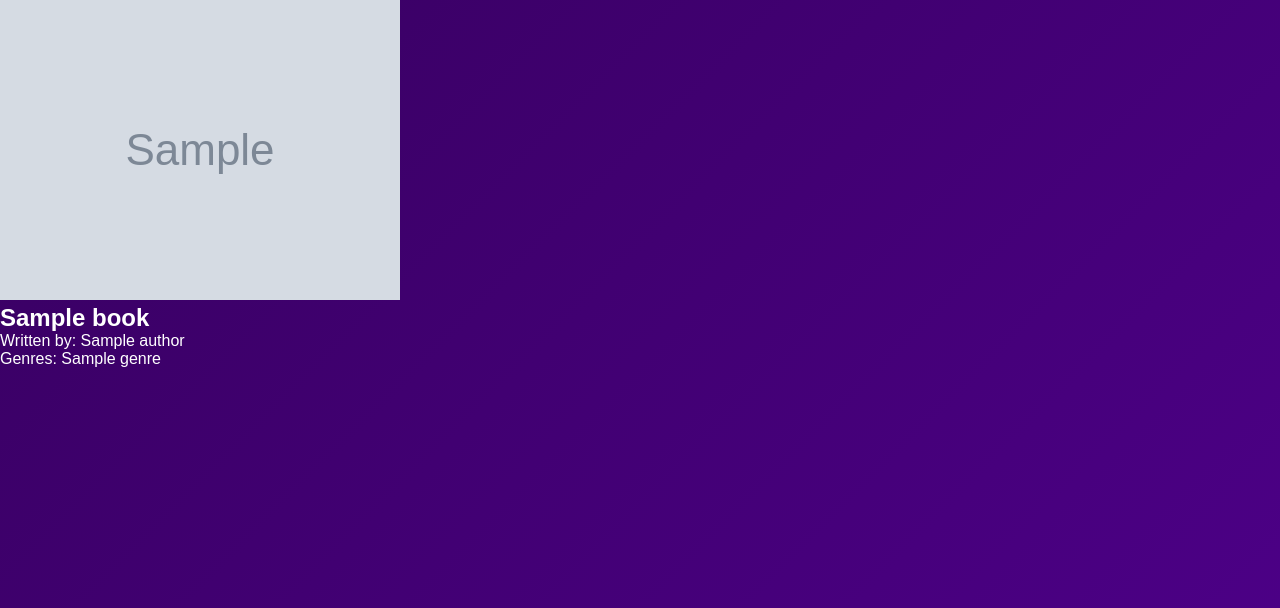
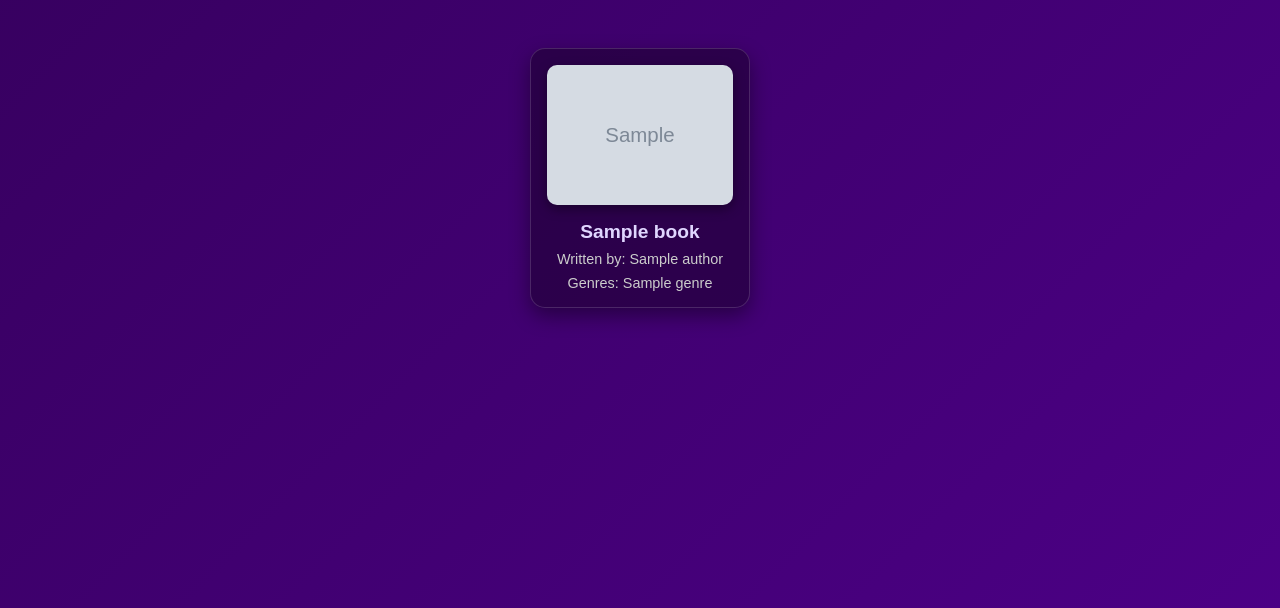
Before and after one commit to NoobCoder12/MoviesAndBooksRecommendations, a Django app: template frontend/templates/books/books_found.html in a window 1280 px wide. Shown: the part 52-660 px from the top of the page. Run offline with Django 5.2, Linux system fonts and the light colour scheme; the template is opened without the code that fills it: most values are stand-ins (such as "Sample title", 1, 10 or a date in 2020); grey boxes marked "Sample" are stand-in pictures.

Commit message:
preparing layout

```diff
--- a/frontend/static/css/style.css
+++ b/frontend/static/css/style.css
@@ -118,9 +118,8 @@ nav {
     display: flex;
     flex-direction: column;
     align-items: center;
-    justify-content: flex-start;
+    justify-content: center;
     gap: 1.5rem;
-    padding: 4rem 1rem;
     flex: 1;
     animation: fadeIn 2s ease forwards;
 }
@@ -135,6 +134,8 @@ nav {
     border: 1px solid rgba(255, 255, 255, 0.15);
     box-shadow: 0 8px 20px rgba(0, 0, 0, 0.4);
     transition: all 0.3s ease;
+    width: 40vw;
+    height: 10vh;
 }
 
 .search form:hover {
@@ -147,7 +148,7 @@ nav {
     border-radius: 10px;
     border: none;
     outline: none;
-    width: 250px;
+    width: 70%;
     font-size: 1rem;
     background: rgba(255, 255, 255, 0.05);
     color: #fff;
@@ -156,6 +157,7 @@ nav {
 
 .search input[type="text"]::placeholder {
     color: #ccc;
+    font-size: 1.5rem;
 }
 
 .search input[type="text"]:focus {
@@ -172,6 +174,8 @@ nav {
     font-weight: 500;
     cursor: pointer;
     transition: 0.3s ease;
+    font-size: 1.5rem;
+    width: 30%;
 }
 
 .search button:hover {
@@ -179,3 +183,82 @@ nav {
     transform: scale(1.05);
     box-shadow: 0 0 12px #b085ff;
 }
+
+
+/* ---------- For books ---------- */
+
+.results {
+    display: flex;
+    flex-wrap: wrap;
+    justify-content: center;
+    gap: 2rem;
+    padding: 3rem 1rem;
+    animation: fadeIn 1.5s ease forwards;
+}
+
+/* Karta książki */
+.results > div, .results > img, .results > h2, .results > p {
+    transition: all 0.3s ease;
+}
+
+.results div.book-card {
+    background: rgba(30, 0, 50, 0.6);
+    backdrop-filter: blur(15px);
+    border-radius: 15px;
+    padding: 1rem;
+    width: 220px;
+    text-align: center;
+    box-shadow: 0 8px 20px rgba(0, 0, 0, 0.4);
+    border: 1px solid rgba(255, 255, 255, 0.15);
+    display: flex;
+    flex-direction: column;
+    gap: 0.5rem;
+    transition: transform 0.3s ease, background 0.3s ease;
+}
+
+.results div.book-card:hover {
+    transform: translateY(-5px);
+    background: rgba(60, 0, 100, 0.7);
+    box-shadow: 0 12px 25px rgba(0, 0, 0, 0.5);
+}
+
+/* Obrazek okładki */
+.book-card img {
+    width: 100%;
+    height: auto;
+    border-radius: 10px;
+    object-fit: cover;
+    box-shadow: 0 4px 12px rgba(0, 0, 0, 0.4);
+}
+
+/* Tytuł książki */
+.book-card h2 {
+    font-size: 1.2rem;
+    color: #e0d6ff;
+    margin-top: 0.5rem;
+}
+
+/* Autor i gatunki */
+.book-card p {
+    font-size: 0.9rem;
+    color: #ccc;
+}
+
+/* Animacje fade-in */
+@keyframes fadeIn {
+    0% { opacity: 0; transform: translateY(20px); }
+    100% { opacity: 1; transform: translateY(0); }
+}
+
+/* Responsywność */
+@media (max-width: 768px) {
+    .results div.book-card {
+        width: 45%;
+    }
+}
+
+@media (max-width: 480px) {
+    .results div.book-card {
+        width: 90%;
+    }
+}
```
Also changed, not shown: backend/apps/books/books_additional_files/books_recommender.py (+10 -10 lines), frontend/templates/movies/movies_found.html (added, +35 -0 lines).
